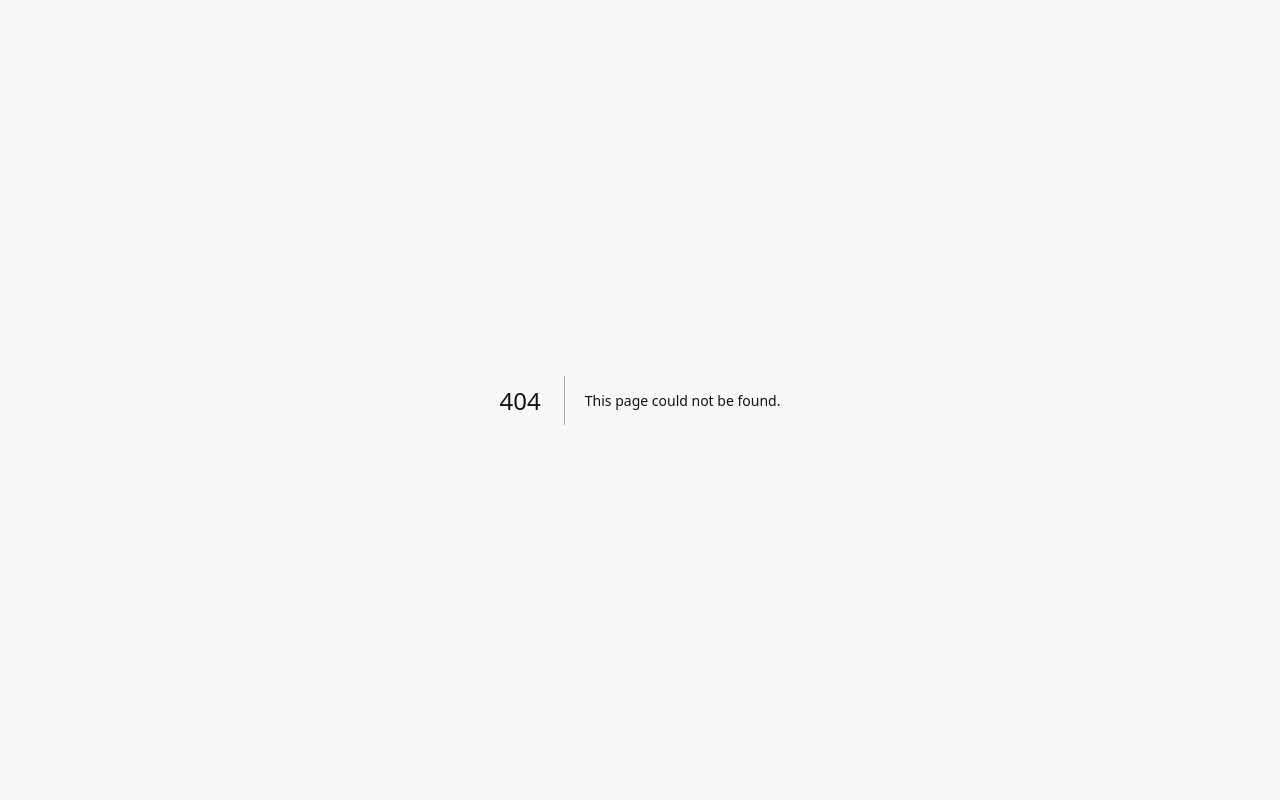
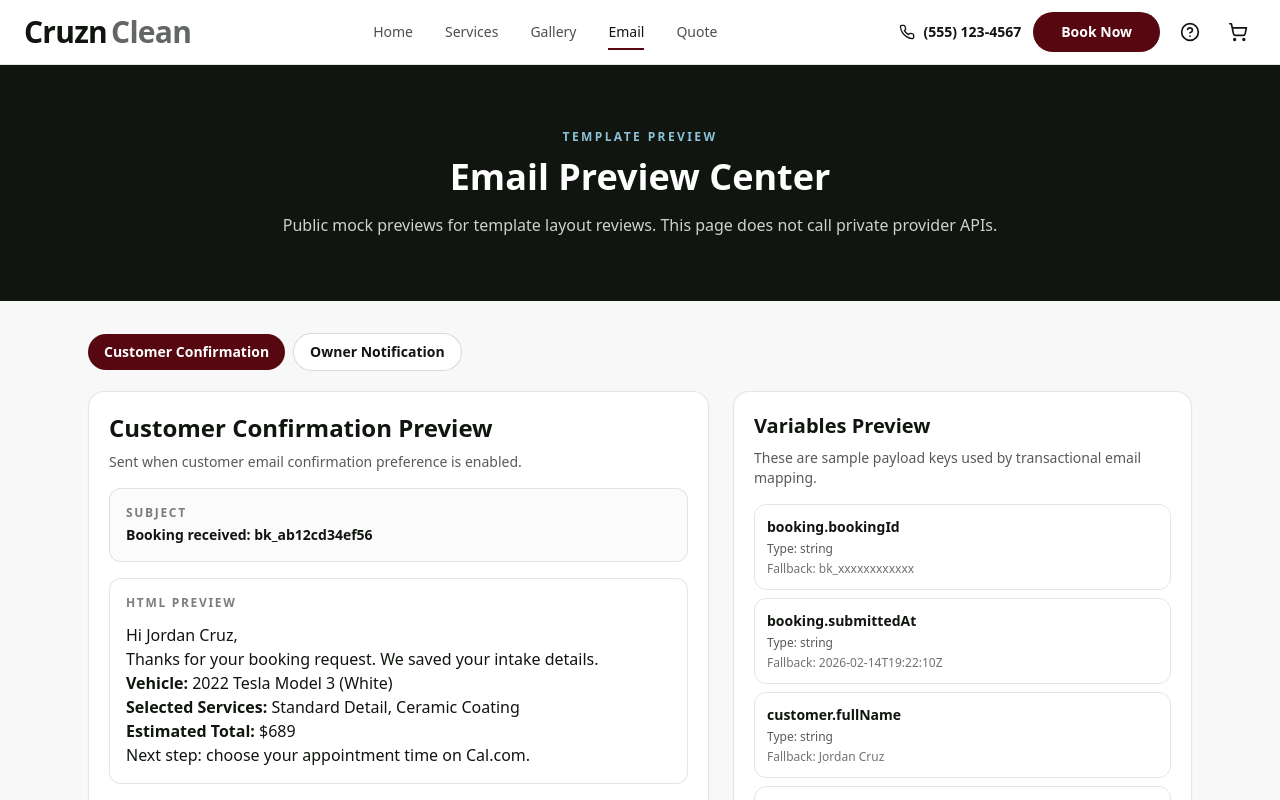
Before and after one commit to sakanastudio24-eng/DetailFlow, a Next.js app in the folder apps/web/: page /email-preview in a window 1280 px wide. Before the commit this address had no page. Shown: the top 800 px of the page. Built offline with nearby package versions, Linux system fonts and the light colour scheme.

Commit message:
feat(web): add public email preview page and nav button

```diff
--- /dev/null
+++ b/apps/web/app/email-preview/page.tsx
@@ -0,0 +1,141 @@
+'use client';
+
+import { useMemo, useState } from 'react';
+
+import { SiteShell } from '@/components/layout/site-shell';
+
+type PreviewTab = 'customer' | 'owner';
+
+interface TemplateVariable {
+  key: string;
+  type: 'string' | 'number' | 'boolean';
+  fallback: string;
+}
+
+interface EmailPreviewConfig {
+  title: string;
+  subject: string;
+  description: string;
+  htmlPreview: string;
+  variables: TemplateVariable[];
+}
+
+/**
+ * Returns static mock previews for customer and owner transactional templates.
+ */
+function getPreviewConfigs(): Record<PreviewTab, EmailPreviewConfig> {
+  return {
+    customer: {
+      title: 'Customer Confirmation Preview',
+      subject: 'Booking received: bk_ab12cd34ef56',
+      description: 'Sent when customer email confirmation preference is enabled.',
+      htmlPreview:
+        '<p>Hi Jordan Cruz,</p><p>Thanks for your booking request. We saved your intake details.</p><p><strong>Vehicle:</strong> 2022 Tesla Model 3 (White)</p><p><strong>Selected Services:</strong> Standard Detail, Ceramic Coating</p><p><strong>Estimated Total:</strong> $689</p><p>Next step: choose your appointment time on Cal.com.</p>',
+      variables: [
+        { key: 'booking.bookingId', type: 'string', fallback: 'bk_xxxxxxxxxxxx' },
+        { key: 'booking.submittedAt', type: 'string', fallback: '2026-02-14T19:22:10Z' },
+        { key: 'customer.fullName', type: 'string', fallback: 'Jordan Cruz' },
+        { key: 'customer.email', type: 'string', fallback: 'jordan@example.com' },
+        { key: 'vehicles', type: 'string', fallback: '[{...}]' },
+        { key: 'estimate.grandTotal', type: 'number', fallback: '689' },
+      ],
+    },
+    owner: {
+      title: 'Owner Notification Preview',
+      subject: 'New booking intake bk_ab12cd34ef56',
+      description: 'Sent for every accepted booking intake.',
+      htmlPreview:
+        '<h3>New Booking Intake</h3><p><strong>Customer:</strong> Jordan Cruz</p><p><strong>Contact:</strong> jordan@example.com / (555) 123-4567</p><p><strong>Vehicle 1:</strong> 2022 Tesla Model 3, White</p><p><strong>Services:</strong> Standard Detail, Ceramic Coating</p><p><strong>Estimated Total:</strong> $689</p>',
+      variables: [
+        { key: 'booking.bookingId', type: 'string', fallback: 'bk_xxxxxxxxxxxx' },
+        { key: 'customer.fullName', type: 'string', fallback: 'Jordan Cruz' },
+        { key: 'customer.phone', type: 'string', fallback: '(555) 123-4567' },
+        { key: 'customer.zipCode', type: 'string', fallback: '90210' },
+        { key: 'vehicles', type: 'string', fallback: '[{...}]' },
+        { key: 'estimate.grandTotal', type: 'number', fallback: '689' },
+      ],
+    },
+  };
+}
+
+/**
+ * Renders a public mock email preview page for template design reviews.
+ */
+export default function EmailPreviewPage(): JSX.Element {
+  const [activeTab, setActiveTab] = useState<PreviewTab>('customer');
+  const previews = useMemo(() => getPreviewConfigs(), []);
+  const config = previews[activeTab];
+
+  return (
+    <SiteShell>
+      <section className="bg-brandBlack px-4 py-12 text-white sm:px-6 sm:py-16">
+        <div className="mx-auto max-w-4xl text-center">
+          <p className="text-xs font-semibold uppercase tracking-[0.2em] text-waterBlue">Template Preview</p>
+          <h1 className="mt-3 font-heading text-3xl font-extrabold sm:text-4xl">Email Preview Center</h1>
+          <p className="mt-4 text-sm text-white/80 sm:text-base">
+            Public mock previews for template layout reviews. This page does not call private provider APIs.
+          </p>
+        </div>
+      </section>
+
+      <section className="mx-auto max-w-6xl px-4 py-8 sm:px-6">
+        <div className="flex flex-wrap items-center gap-2">
+          <button
+            type="button"
+            onClick={() => setActiveTab('customer')}
+            className={`rounded-full px-4 py-2 text-sm font-semibold transition ${
+              activeTab === 'customer'
+                ? 'bg-deepRed text-white'
+                : 'border border-black/15 bg-white text-brandBlack hover:border-waterBlue hover:text-waterBlue'
+            }`}
+          >
+            Customer Confirmation
+          </button>
+          <button
+            type="button"
+            onClick={() => setActiveTab('owner')}
+            className={`rounded-full px-4 py-2 text-sm font-semibold transition ${
+              activeTab === 'owner'
+                ? 'bg-deepRed text-white'
+                : 'border border-black/15 bg-white text-brandBlack hover:border-waterBlue hover:text-waterBlue'
+            }`}
+          >
+            Owner Notification
+          </button>
+        </div>
+
+        <div className="mt-5 grid gap-6 lg:grid-cols-[1.15fr_0.85fr]">
+          <article className="rounded-2xl border border-black/10 bg-white p-5 shadow-sm">
+            <h2 className="font-heading text-2xl font-semibold text-brandBlack">{config.title}</h2>
+            <p className="mt-2 text-sm text-brandBlack/70">{config.description}</p>
+            <div className="mt-4 rounded-xl border border-black/10 bg-neutralGray/60 p-4">
+              <p className="text-xs font-semibold uppercase tracking-[0.14em] text-brandBlack/55">Subject</p>
+              <p className="mt-1 text-sm font-semibold text-brandBlack">{config.subject}</p>
+            </div>
+            <div className="mt-4 rounded-xl border border-black/10 bg-white p-4">
+              <p className="text-xs font-semibold uppercase tracking-[0.14em] text-brandBlack/55">HTML Preview</p>
+              <div
+                className="prose prose-sm mt-3 max-w-none text-brandBlack"
+                dangerouslySetInnerHTML={{ __html: config.htmlPreview }}
+              />
+            </div>
+          </article>
+
+          <aside className="rounded-2xl border border-black/10 bg-white p-5 shadow-sm">
+            <h3 className="font-heading text-xl font-semibold text-brandBlack">Variables Preview</h3>
+            <p className="mt-2 text-sm text-brandBlack/70">These are sample payload keys used by transactional email mapping.</p>
+            <ul className="mt-4 space-y-2">
+              {config.variables.map((variable) => (
+                <li key={variable.key} className="rounded-xl border border-black/10 p-3">
+                  <p className="text-sm font-semibold text-brandBlack">{variable.key}</p>
+                  <p className="mt-1 text-xs text-brandBlack/70">Type: {variable.type}</p>
+                  <p className="mt-1 text-xs text-brandBlack/60">Fallback: {variable.fallback}</p>
+                </li>
+              ))}
+            </ul>
+          </aside>
+        </div>
+      </section>
+    </SiteShell>
+  );
+}
--- a/apps/web/components/layout/site-header.tsx
+++ b/apps/web/components/layout/site-header.tsx
@@ -7,6 +7,7 @@ import {
   FileText,
   Home,
   Image,
+  Mail,
   Phone,
   ShoppingCart,
   Sparkles,
@@ -34,6 +35,7 @@ function getNavLinks(): NavLinkItem[] {
     { href: '/', label: 'Home' },
     { href: '/services', label: 'Services' },
     { href: '/gallery', label: 'Gallery' },
+    { href: '/email-preview', label: 'Email' },
     { href: '/quote', label: 'Quote' },
   ];
 }
@@ -46,6 +48,7 @@ function getMobileNavLinks(): MobileNavItem[] {
     { href: '/', label: 'Home', icon: Home },
     { href: '/services', label: 'Services', icon: Sparkles },
     { href: '/gallery', label: 'Gallery', icon: Image },
+    { href: '/email-preview', label: 'Email', icon: Mail },
     { href: '/quote', label: 'Quote', icon: FileText },
     { href: '/booking', label: 'Book', icon: CalendarDays },
   ];
@@ -278,7 +281,7 @@ export function SiteHeader(): JSX.Element {
       </header>
 
       <nav className="fixed inset-x-0 bottom-0 z-50 border-t border-black/10 bg-white/95 pb-[calc(env(safe-area-inset-bottom)+0.35rem)] pt-2 backdrop-blur-md lg:hidden">
-        <div className="mx-auto grid w-full max-w-[760px] grid-cols-5 gap-1 px-2 sm:px-4">
+        <div className="mx-auto grid w-full max-w-[760px] grid-cols-6 gap-1 px-2 sm:px-4">
           {mobileLinks.map((link) => {
             const active = isActivePath(pathname, link.href);
             const Icon = link.icon;
```
